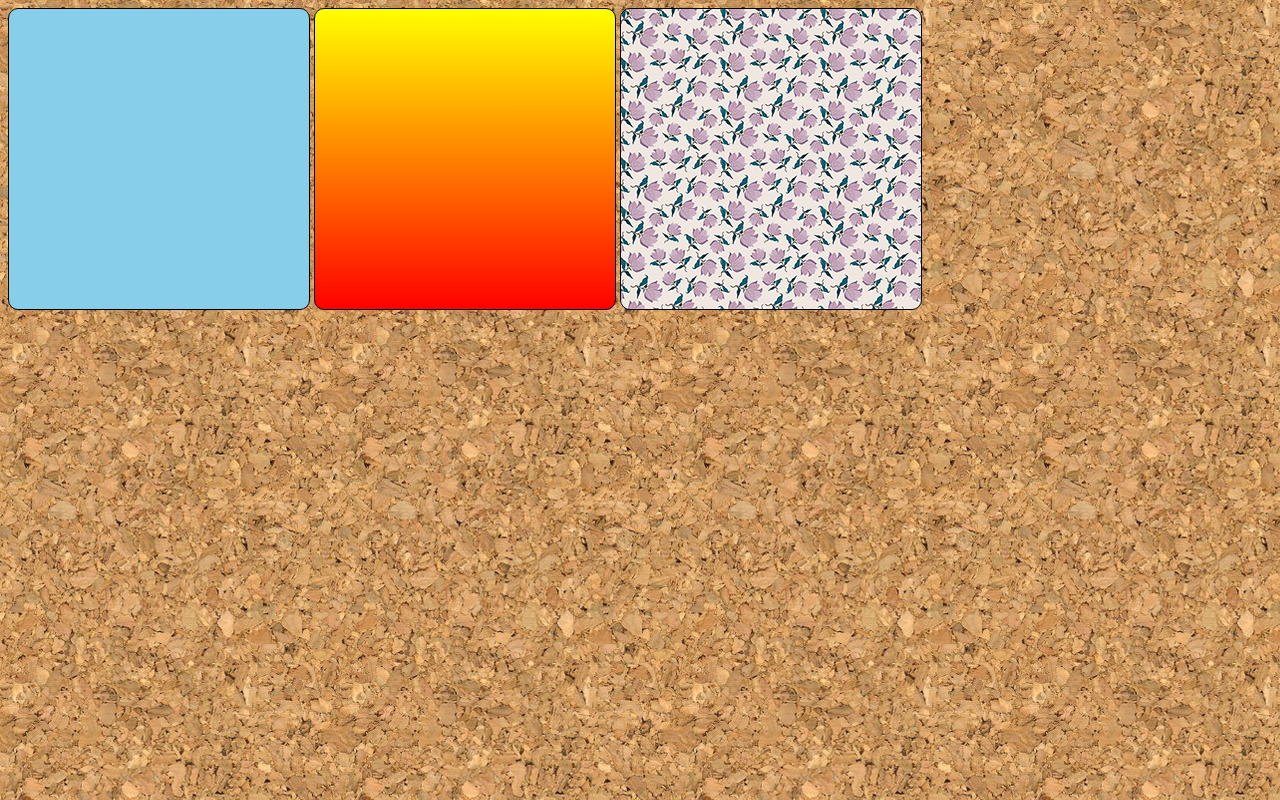
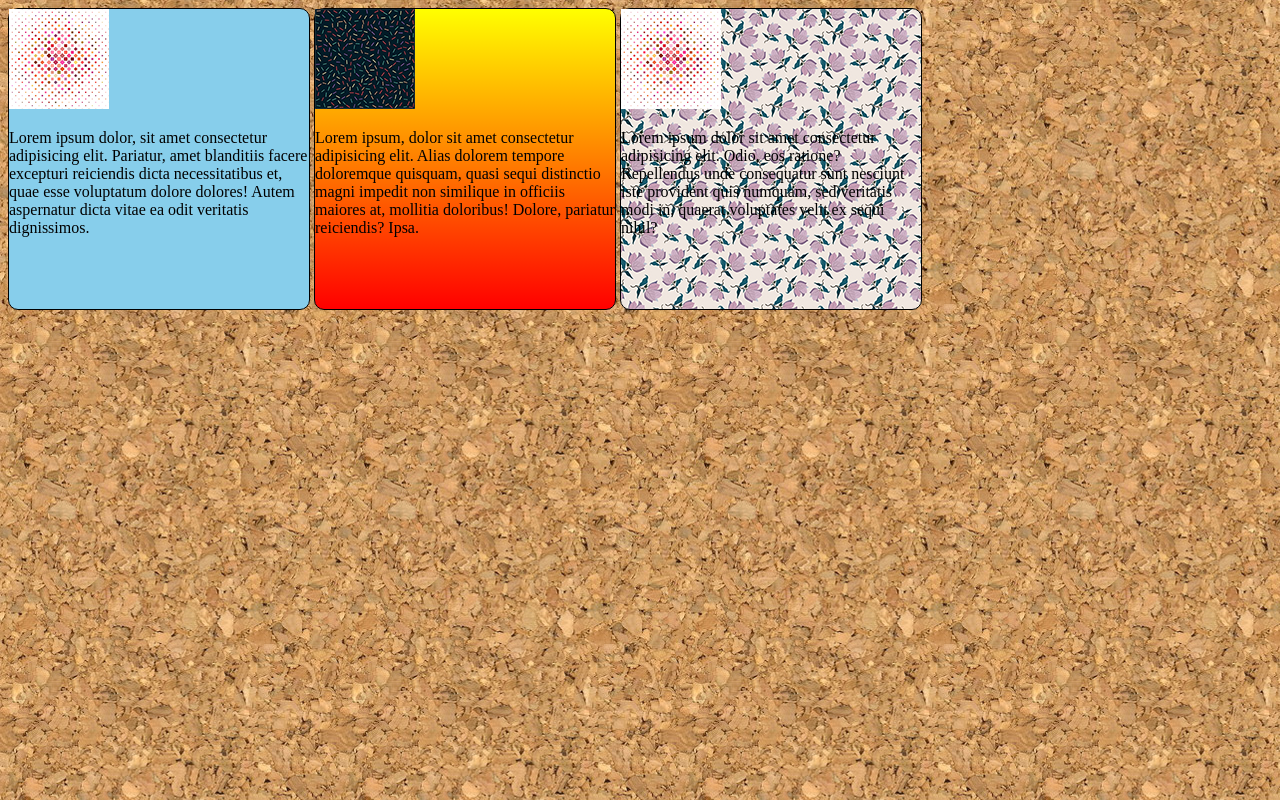
Before and after one commit to edjrdev14/html-css, a plain HTML site: page exercicios/ex022/fundo001.html in a window 1280 px wide. Drawn offline with Linux system fonts and the light colour scheme.

Commit message:
alteração

```diff
--- a/exercicios/ex022/fundo001.html
+++ b/exercicios/ex022/fundo001.html
@@ -17,6 +17,7 @@
             background-color: lightgray;
         }
 
+
         div#q1 {
             background-color: skyblue;
 
@@ -34,14 +35,21 @@
     </style>
 </head>
 <body>
-    <div class="quadrado" id="q1">
+    <main>
+        <div class="quadrado" id="q1">
+            <img src="imagens/pattern002.png" alt="">
+            <p>Lorem ipsum dolor, sit amet consectetur adipisicing elit. Pariatur, amet blanditiis facere excepturi reiciendis dicta necessitatibus et, quae esse voluptatum dolore dolores! Autem aspernatur dicta vitae ea odit veritatis dignissimos.</p>
+        </div>
+        <div class="quadrado" id="q2">
+            <img src="imagens/pattern001.png" alt="">
+            <p>Lorem ipsum, dolor sit amet consectetur adipisicing elit. Alias dolorem tempore doloremque quisquam, quasi sequi distinctio magni impedit non similique in officiis maiores at, mollitia doloribus! Dolore, pariatur reiciendis? Ipsa.</p>
+        </div>
+        <div class="quadrado" id="q3">
+            <img src="imagens/pattern002.png" alt="">
+            <p>Lorem ipsum dolor sit amet consectetur adipisicing elit. Odio, eos ratione? Repellendus unde consequatur sunt nesciunt iste provident quis numquam, sed veritatis modi in, quaerat voluptates velit ex sequi nihil?</p>
 
-    </div>
-    <div class="quadrado" id="q2">
+        </div>
 
-    </div>
-    <div class="quadrado" id="q3">
-
-    </div>
+    </main>
 </body>
 </html>
```
Also changed, not shown: desafios/d010-1.0/style.css (+5 -5 lines), desafios/d012/cordel-moderno.txt (added), desafios/d012/imagens/background001.jpg (added), desafios/d012/imagens/background002.jpg (added).
